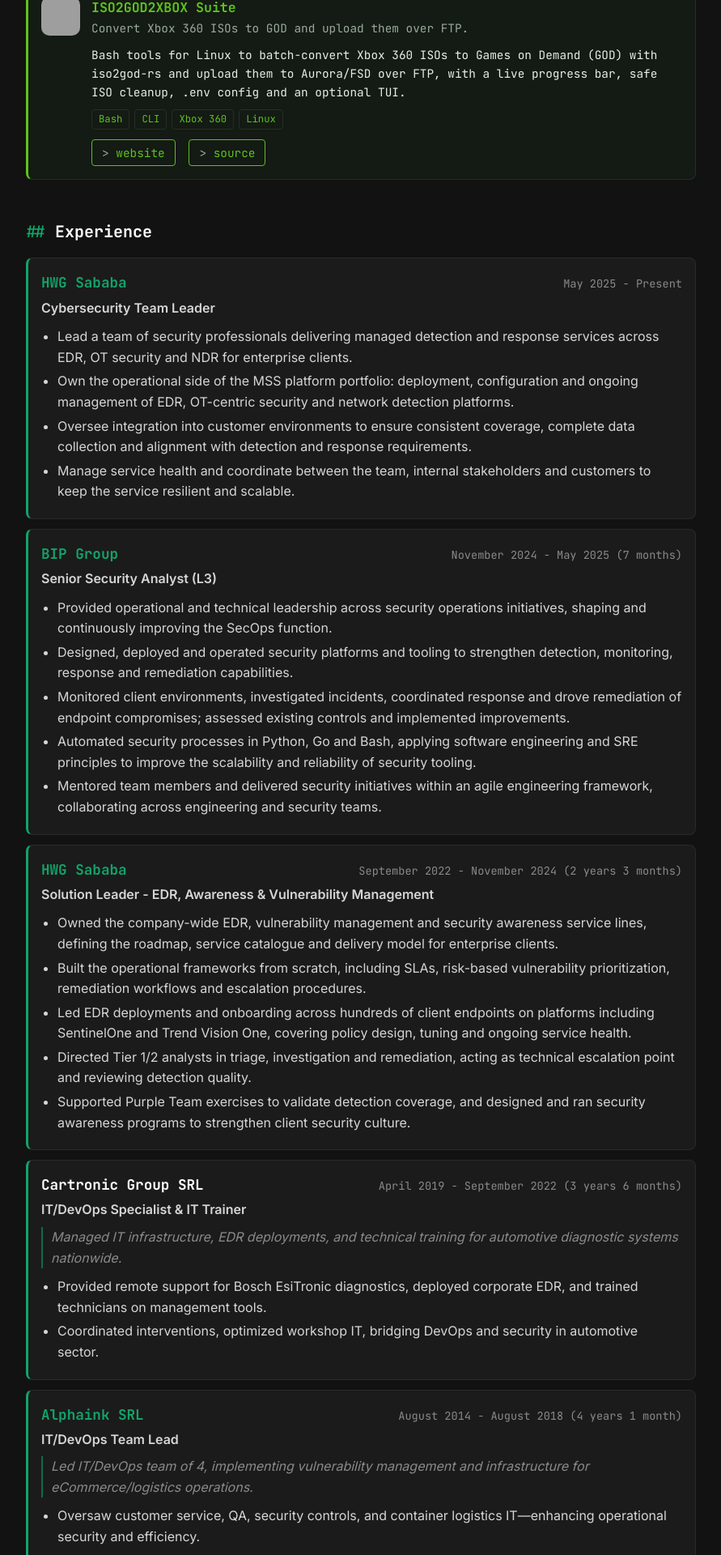
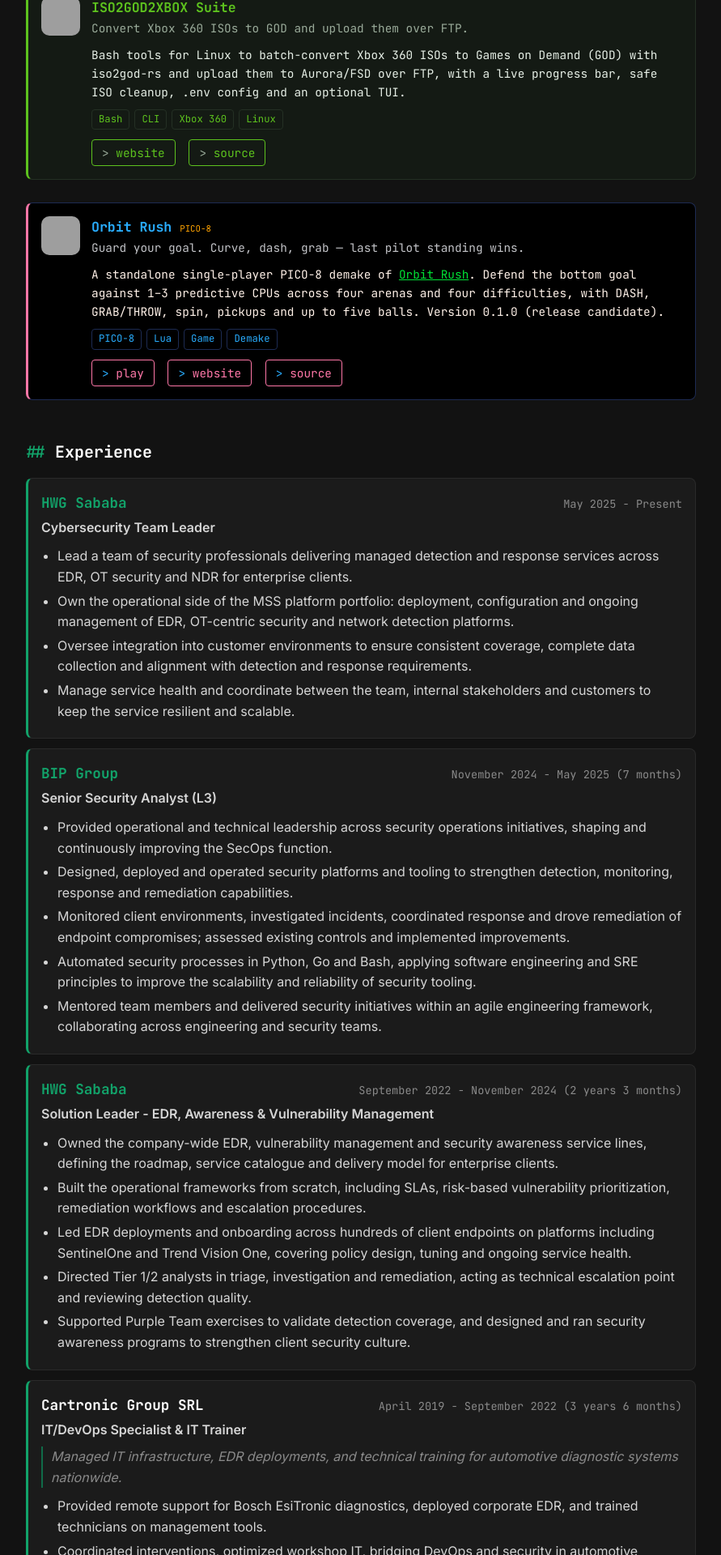
Before and after one commit to SpikeTheDragon40k/SpikeTheDragon40k.github.io, a Jekyll site: the page built from index.md, in a window 1280 px wide. Shown: the part 1708-3628 px from the top of the page at 81% size, without its empty margins (194-1085 px from the left). Built offline with Jekyll 4.4.1, drawn with Linux system fonts in a browser that asks for light colours.

Commit message:
Add Orbit Rush PICO-8 card to Projects
Co-Authored-By: Claude Opus 5.5 <noreply@anthropic.com>

```diff
--- a/_config.yml
+++ b/_config.yml
@@ -139,6 +139,24 @@ content:
             </div>
           </div>
 
+      - layout: top-middle
+        title: Orbit Rush
+        description: | # this will include new lines to allow paragraphs
+          <div class="tool-card tool-card--orbit">
+            <img class="tool-card__logo" src="https://spikethedragon40k.github.io/pico-orbit/logo.png" alt="Orbit Rush — PICO-8 Edition logo" width="48" height="48">
+            <div class="tool-card__body">
+              <span class="tool-card__name">Orbit Rush <small class="tool-card__badge">PICO-8</small></span>
+              <span class="tool-card__tagline">Guard your goal. Curve, dash, grab — last pilot standing wins.</span>
+              <p class="tool-card__desc">A standalone single-player PICO-8 demake of <a href="https://github.com/SpikeTheDragon40k/orbit-rush">Orbit Rush</a>. Defend the bottom goal against 1–3 predictive CPUs across four arenas and four difficulties, with DASH, GRAB/THROW, spin, pickups and up to five balls. Version 0.1.0 (release candidate).</p>
+              <ul class="tool-card__tags"><li>PICO-8</li><li>Lua</li><li>Game</li><li>Demake</li></ul>
+              <div class="tool-card__links">
+                <a href="https://www.lexaloffle.com/bbs/?pid=199244#p">play</a>
+                <a href="https://spikethedragon40k.github.io/pico-orbit/">website</a>
+                <a href="https://github.com/SpikeTheDragon40k/pico-orbit">source</a>
+              </div>
+            </div>
+          </div>
+
   - title: Experience # Title for the section
     layout: list # Type of content section (list/text)
     content:
--- a/assets/main.scss
+++ b/assets/main.scss
@@ -184,3 +184,24 @@ code { font-family: $mono; }
     }
   }
 }
+
+// Orbit Rush accent variant (PICO-8 palette)
+.tool-card--orbit {
+  background: #000000;
+  border-color: #1d2b53;
+  border-left-color: #ff77a8;
+  color: #fff1e8;
+
+  .tool-card__logo { image-rendering: pixelated; }
+  .tool-card__name { color: #29adff; }
+  .tool-card__badge { color: #ffa300; font-size: .65em; font-weight: normal; }
+  .tool-card__tagline { color: #c2c3c7; }
+  .tool-card__desc a { color: #00e436; }
+  .tool-card__desc { color: #fff1e8; }
+  .tool-card__tags li { border-color: #1d2b53; color: #29adff; }
+  .tool-card__links a {
+    border-color: #ff77a8; color: #ff77a8;
+    &::before { color: #29adff; }
+    &:hover { background: #ff77a8; color: #000000; }
+  }
+}
```
